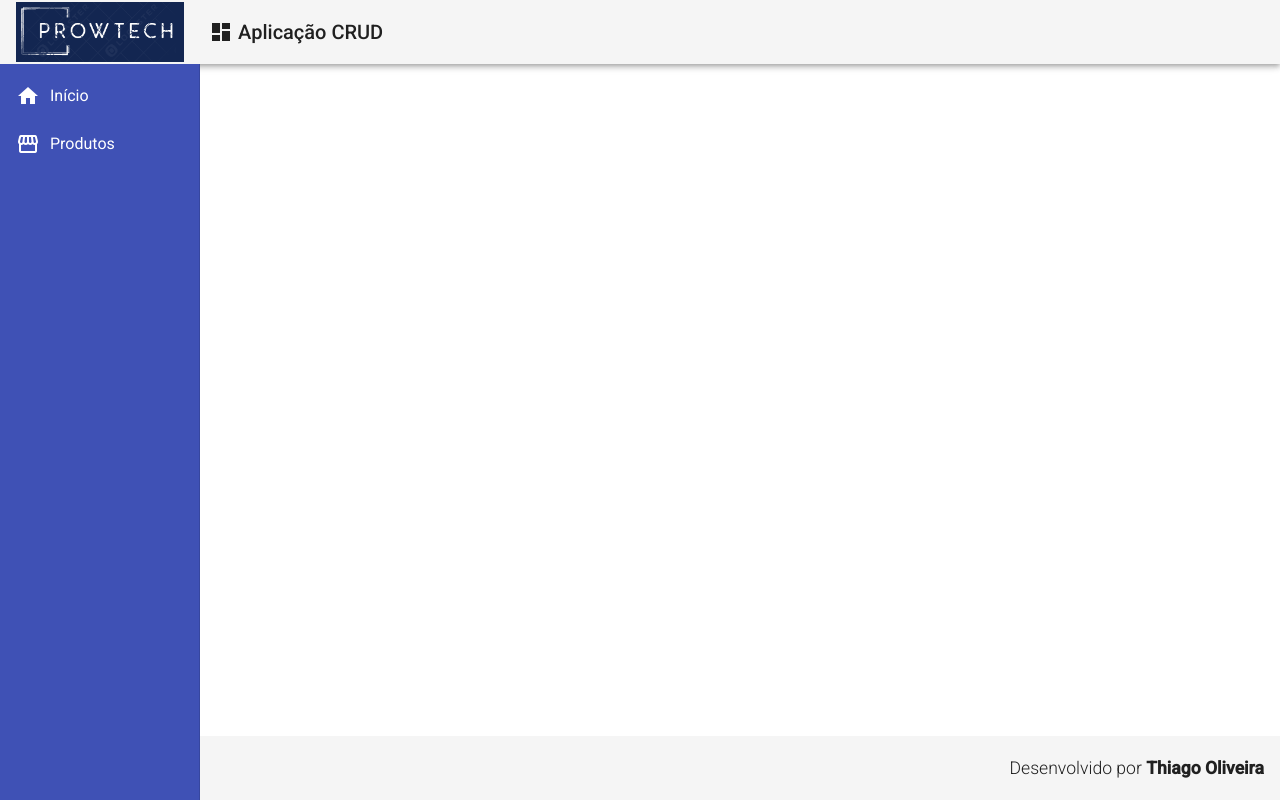
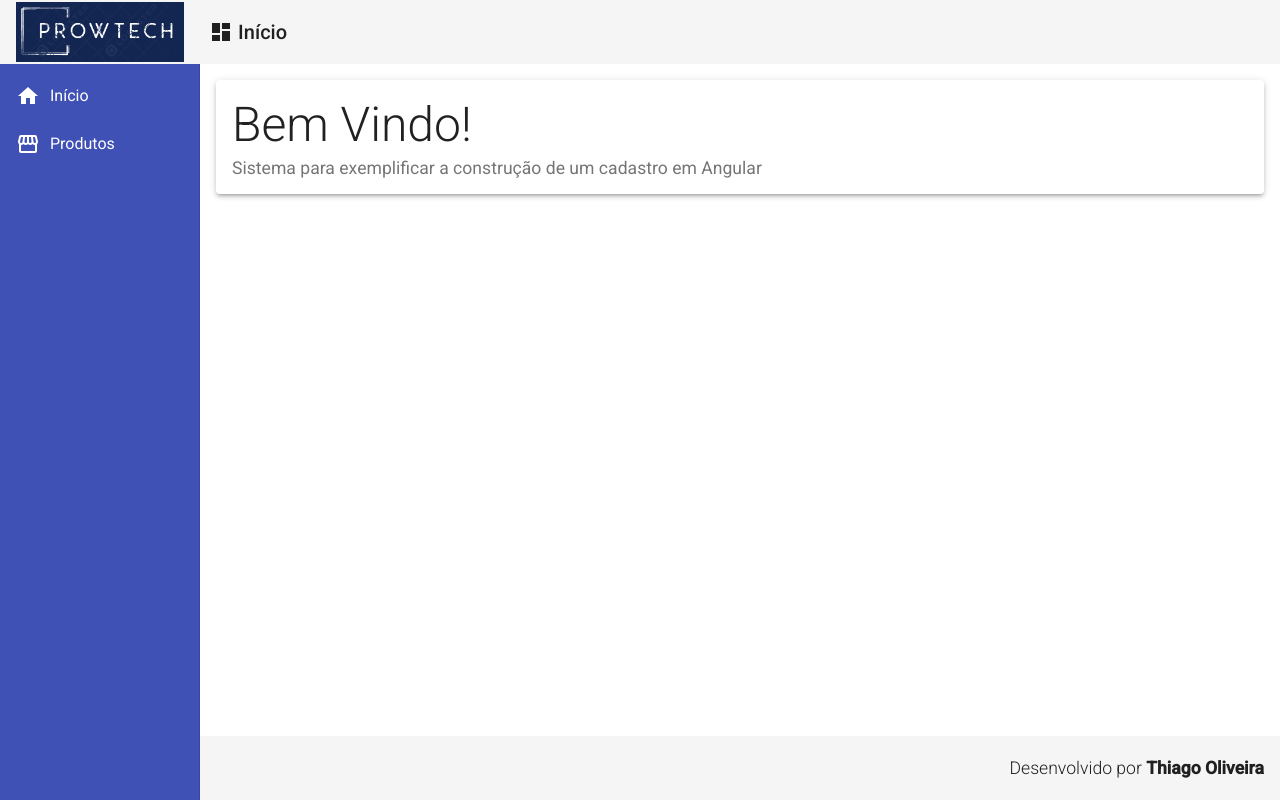
Before and after one commit to thiagoamaraloliveira/angular-101, an Angular app in the folder frontend/: page / in a window 1280 px wide. Built offline with nearby package versions, Linux system fonts and the light colour scheme.

Commit message:
created Home component

```diff
--- a/frontend/src/app/components/template/header/header.component.html
+++ b/frontend/src/app/components/template/header/header.component.html
@@ -1,7 +1,7 @@
-<mat-toolbar class="header mat-elevation-z4" >
+<mat-toolbar class="header mat-elevation-z4">
     <span>
-        <a >
-            <img class="logo" src="assets/img/logo.png" alt="logo" >
+        <a>
+            <img class="logo" src="assets/img/logo.png" alt="logo">
         </a>
     </span>
     <span class="title-group">
@@ -9,7 +9,7 @@
             <i class="material-icons">
                 dashboard
             </i>
-            Aplicação CRUD
+            Início
         </a>
     </span>
 
--- a/frontend/src/app/components/template/nav/nav.component.css
+++ b/frontend/src/app/components/template/nav/nav.component.css
@@ -10,3 +10,8 @@
 .sidenav i {
     padding-right: 10px;
 }
+
+.content{
+    padding:16px;
+    background-color: white;
+}
--- a/frontend/src/app/components/template/nav/nav.component.html
+++ b/frontend/src/app/components/template/nav/nav.component.html
@@ -15,4 +15,7 @@
             </a>
         </mat-nav-list>
     </mat-sidenav>
+    <mat-sidenav-content class="content">
+        <app-home> </app-home>
+    </mat-sidenav-content>
 </mat-sidenav-container>
--- /dev/null
+++ b/frontend/src/app/views/home/home.component.css
@@ -0,0 +1,9 @@
+.home .title{
+    font-size: 3rem;
+    font-weight: 300;
+    line-height: 1.2;
+}
+
+.home .subtitle {
+    font-size: 1.1rem;
+}
--- /dev/null
+++ b/frontend/src/app/views/home/home.component.html
@@ -0,0 +1,8 @@
+<mat-card class="home mat-elevation-z3">
+    <mat-card-title class="title">
+        Bem Vindo!
+    </mat-card-title>
+    <mat-card-subtitle class="subtitle">
+        Sistema para exemplificar a construção de um cadastro em Angular
+    </mat-card-subtitle>
+</mat-card>
--- /dev/null
+++ b/frontend/src/app/views/home/home.component.ts
@@ -0,0 +1,15 @@
+import { Component, OnInit } from '@angular/core';
+
+@Component({
+  selector: 'app-home',
+  templateUrl: './home.component.html',
+  styleUrls: ['./home.component.css']
+})
+export class HomeComponent implements OnInit {
+
+  constructor() { }
+
+  ngOnInit(): void {
+  }
+
+}
```
Also changed, not shown: frontend/src/app/app.module.ts (+6 -2 lines).
